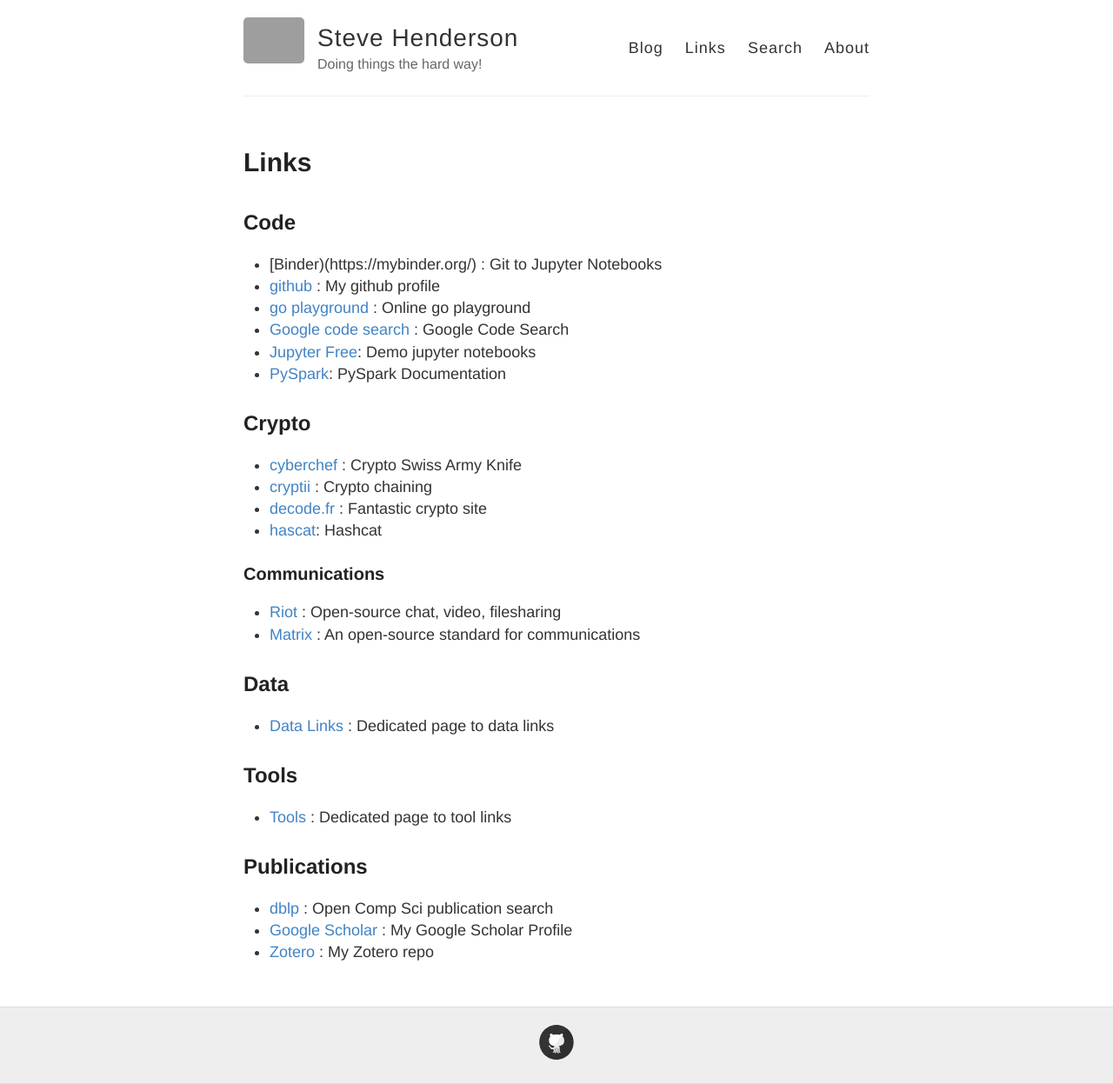
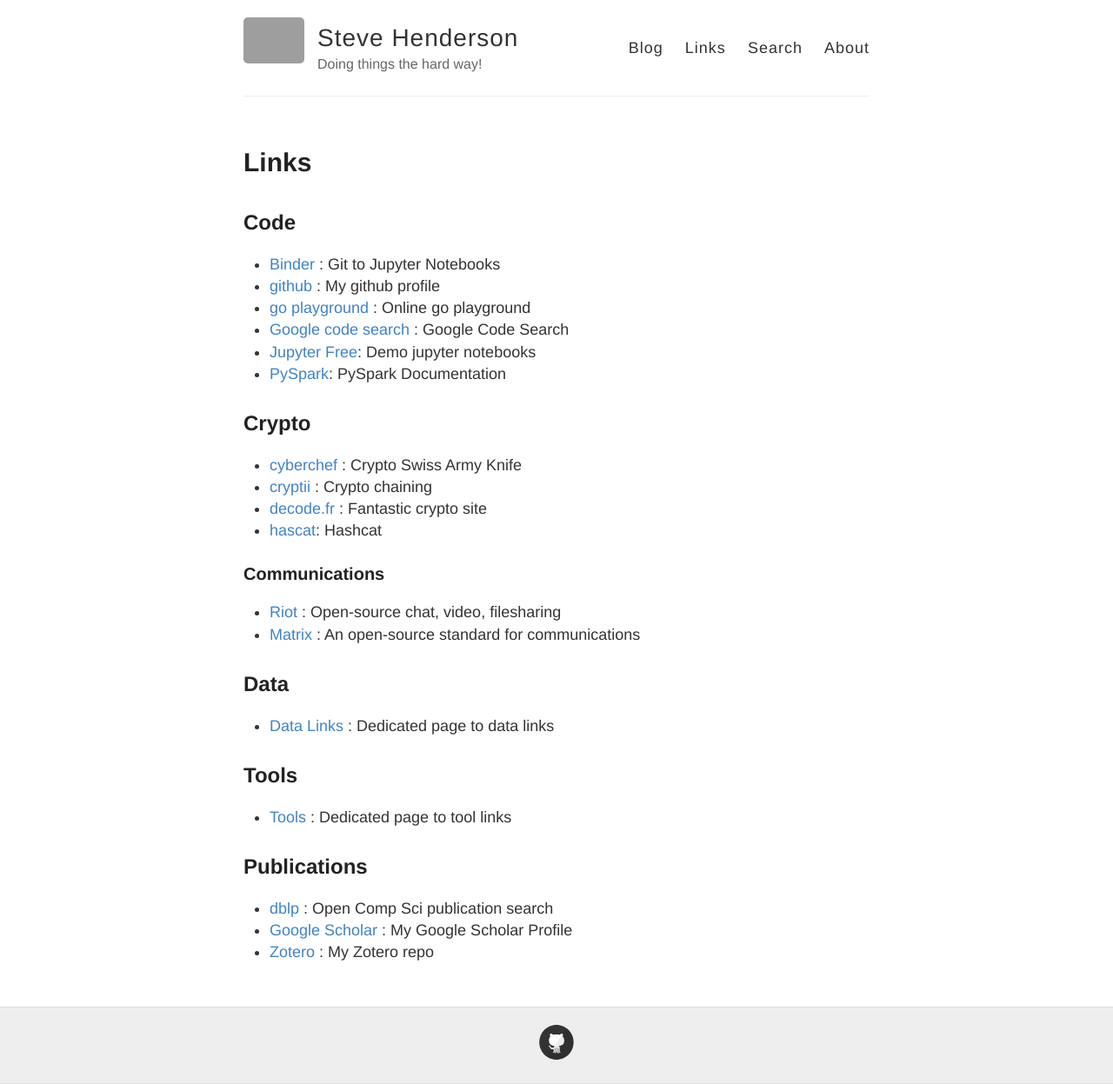
Before and after one commit to stevehenderson/stevehenderson.github.io, a Jekyll site: the page built from links.md, in a window 1280 px wide. Shown: the whole page at 87% size. Built offline with Jekyll 4.4.1, drawn with Linux system fonts in a browser that asks for light colours; grey boxes are pictures that could not be loaded.

Commit message:
Update links.md

```diff
--- a/links.md
+++ b/links.md
@@ -5,7 +5,7 @@
 ---
 
 ## Code
-   * [Binder)(https://mybinder.org/) : Git to Jupyter Notebooks
+   * [Binder](https://mybinder.org/) : Git to Jupyter Notebooks
    * [github](https://github.com/stevehenderson) : My github profile
    * [go playground](https://go.dev/play/)  : Online go playground
    * [Google code search](https://cs.opensource.google/)  : Google Code Search
```
